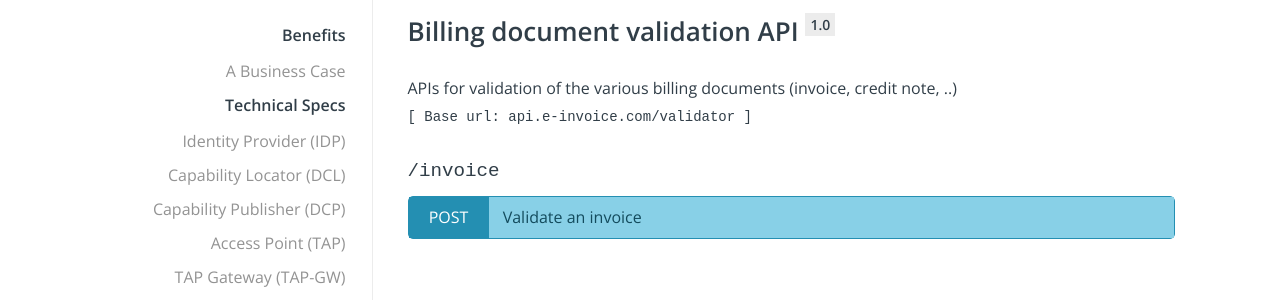
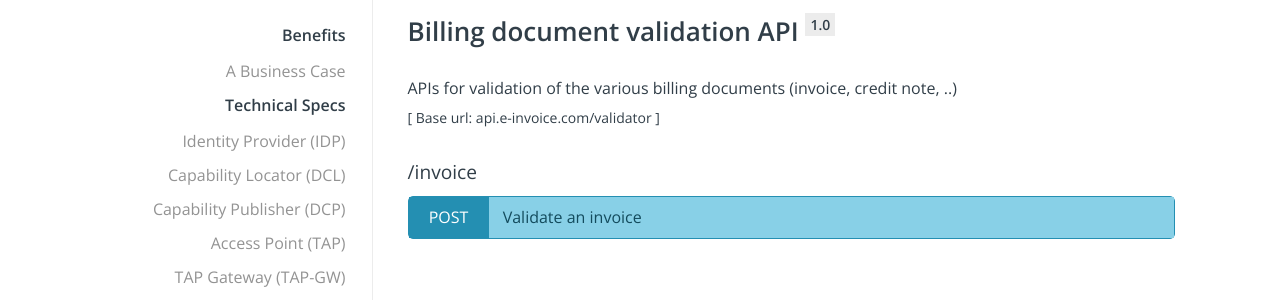
Before and after one commit to ausdigital/ausdigital.github.io, a Jekyll site: the page specs/ausdigital-bill/1.0/api.html, which Jekyll copies as it is, in a window 1280 px wide. Shown: the part 451-751 px from the top of the page. Built offline with Jekyll 4.4.1, drawn with Linux system fonts in a browser that asks for light colours; comment, search, counter and statistics services are not loaded.

Commit message:
Minor style fixes on swagger API specifications #12

```diff
--- a/_sass/_swagger.scss
+++ b/_sass/_swagger.scss
@@ -26,7 +26,6 @@
     font-size: $base-font-size * 1.2;
     margin: 25px 0 10px 0;
     font-weight: 400;
-    font-family: Courier New,Consolas,Monaco,Lucida Console,Liberation Mono,DejaVu Sans Mono,Bitstream Vera Sans Mono, monospace;
 }
 
 .swagger-method {
@@ -120,6 +119,8 @@
 }
 
 .swagger-parameter-required {
+    white-space: nowrap;
+
     &:after {
         content: ' *';
         color: red;
@@ -146,7 +147,6 @@
     }
 
     .swagger-base-url{
-        font-family: Courier New,Consolas,Monaco,Lucida Console,Liberation Mono,DejaVu Sans Mono,Bitstream Vera Sans Mono, monospace;
         font-size: 14px;
     }
 
```
